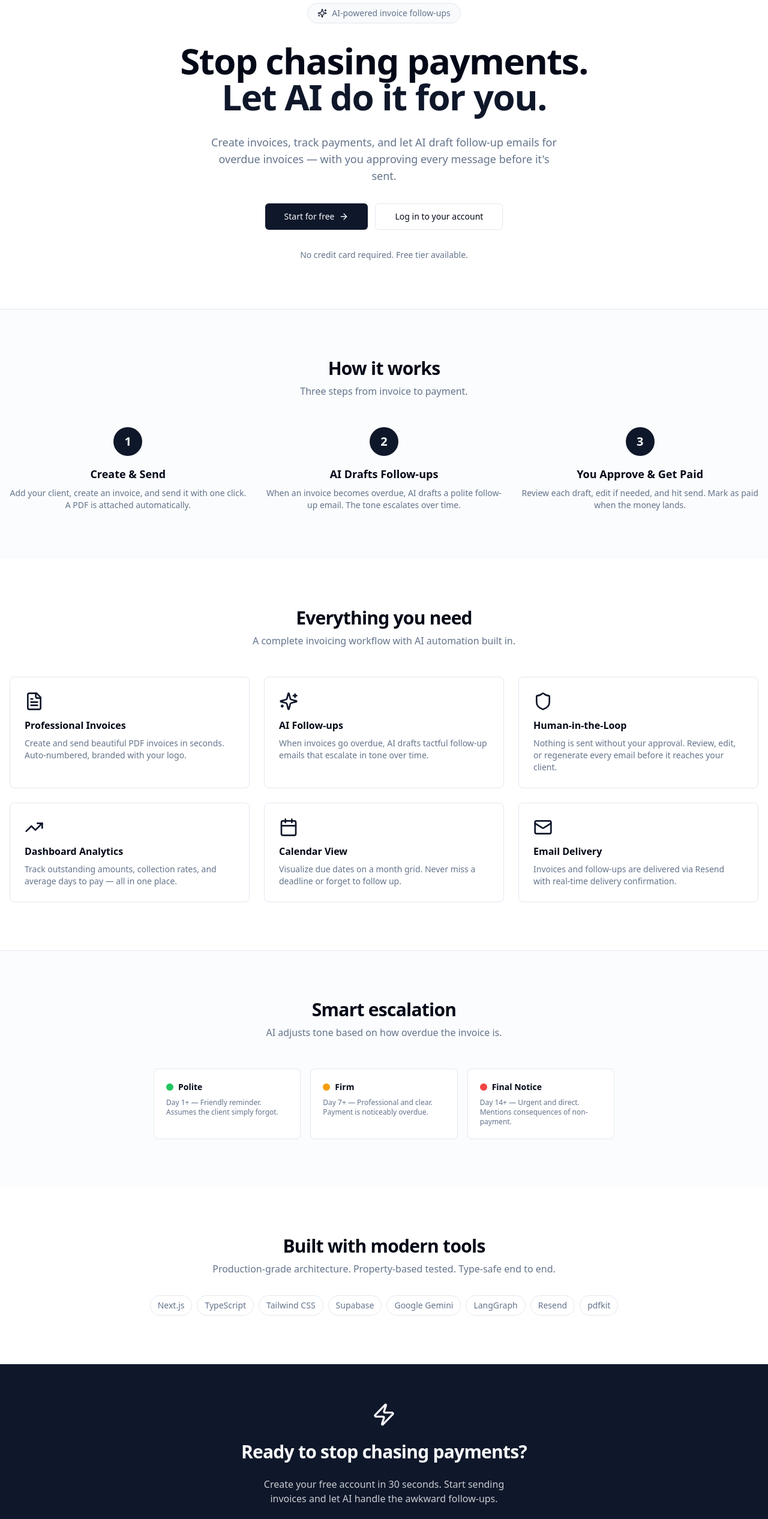
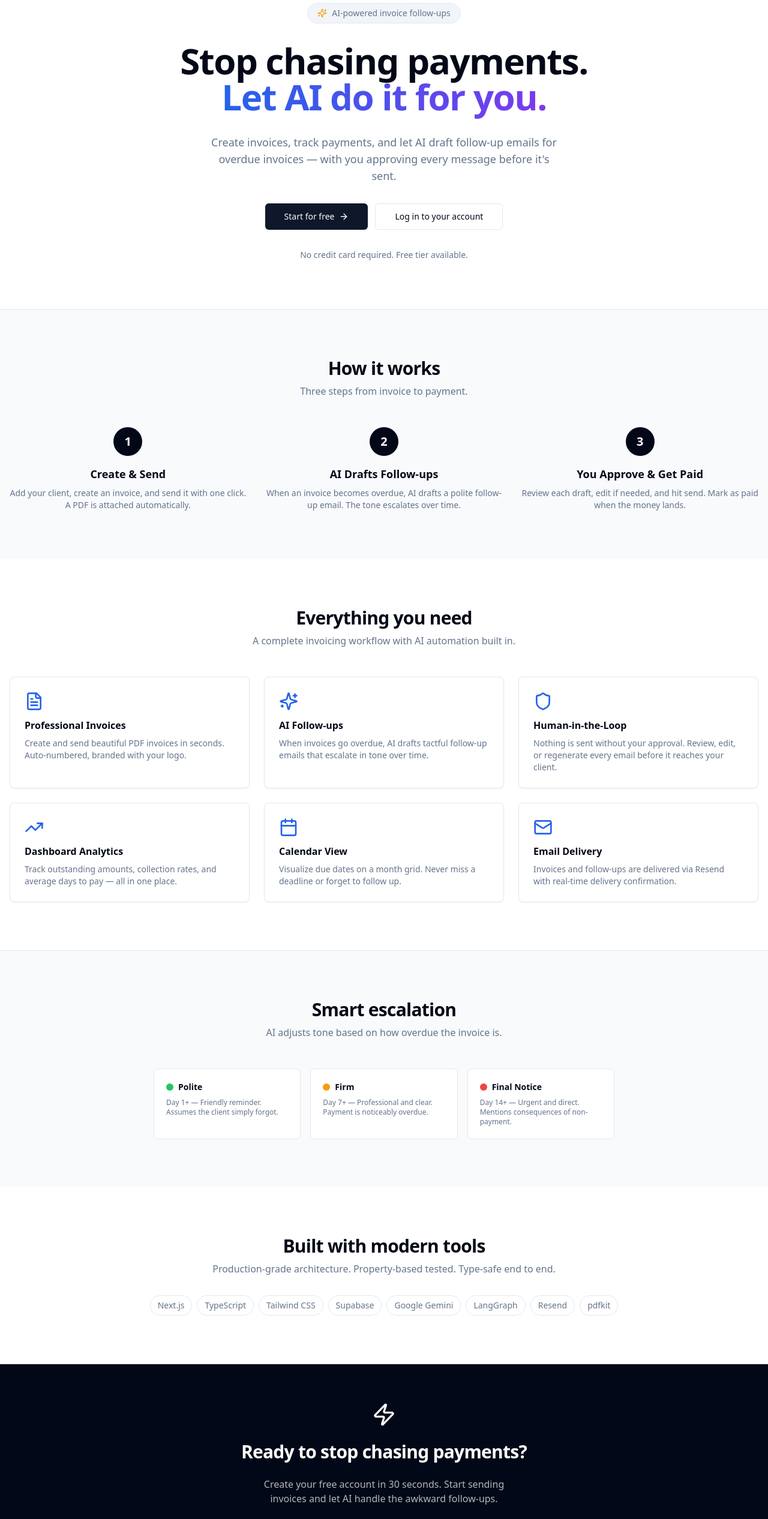
Before and after one commit to KuntalRathod/PayNudge, a Next.js app in the folder frontend/: page / in a window 1280 px wide. Shown: the part 180-2712 px from the top of the page at 60% size. Built offline with nearby package versions, Linux system fonts and the light colour scheme.

Commit message:
style(ui): refine color scheme and visual hierarchy across landing and auth pages

```diff
--- a/frontend/app/login/page.tsx
+++ b/frontend/app/login/page.tsx
@@ -6,7 +6,7 @@ export default function LoginPage() {
   return (
     <div className="flex min-h-screen">
       {/* Left panel: branding (hidden on mobile) */}
-      <div className="hidden w-1/2 flex-col justify-between bg-primary p-10 text-primary-foreground lg:flex">
+      <div className="hidden w-1/2 flex-col justify-between bg-slate-900 p-10 text-white lg:flex">
         <Link href="/" className="text-lg font-semibold">
           PayNudge
         </Link>
@@ -15,11 +15,11 @@ export default function LoginPage() {
             &ldquo;Stop chasing payments manually. Let AI handle the awkward follow-ups while you
             focus on your work.&rdquo;
           </blockquote>
-          <p className="text-primary-foreground/70">
+          <p className="text-white/60">
             AI-powered invoice follow-ups for freelancers and small businesses.
           </p>
         </div>
-        <p className="text-sm text-primary-foreground/60">
+        <p className="text-sm text-white/40">
           © {new Date().getFullYear()} PayNudge
         </p>
       </div>
--- a/frontend/app/page.tsx
+++ b/frontend/app/page.tsx
@@ -110,15 +110,15 @@ export default function LandingPage() {
       <main className="flex-1">
         {/* Hero */}
         <section className="container flex flex-col items-center gap-8 pb-20 pt-20 text-center md:pt-32">
-          <div className="flex items-center gap-2 rounded-full border bg-muted/50 px-4 py-1.5 text-sm text-muted-foreground">
-            <Sparkles className="h-4 w-4 text-primary" />
+          <div className="flex items-center gap-2 rounded-full border bg-muted px-4 py-1.5 text-sm text-muted-foreground">
+            <Sparkles className="h-4 w-4 text-amber-500" />
             AI-powered invoice follow-ups
           </div>
 
           <h1 className="max-w-3xl text-4xl font-bold tracking-tight sm:text-5xl md:text-6xl">
             Stop chasing payments.
             <br />
-            <span className="text-primary">Let AI do it for you.</span>
+            <span className="bg-gradient-to-r from-blue-600 to-violet-600 bg-clip-text text-transparent dark:from-blue-400 dark:to-violet-400">Let AI do it for you.</span>
           </h1>
 
           <p className="max-w-xl text-lg text-muted-foreground">
@@ -148,7 +148,7 @@ export default function LandingPage() {
         </section>
 
         {/* How it works */}
-        <section className="border-t bg-muted/30 py-20">
+        <section className="border-t bg-muted/50 py-20">
           <div className="container">
             <div className="mb-12 text-center">
               <h2 className="text-3xl font-bold tracking-tight">How it works</h2>
@@ -160,7 +160,7 @@ export default function LandingPage() {
             <div className="grid gap-8 md:grid-cols-3">
               {STEPS.map((step) => (
                 <div key={step.step} className="relative flex flex-col items-center text-center">
-                  <div className="mb-4 flex h-12 w-12 items-center justify-center rounded-full bg-primary text-xl font-bold text-primary-foreground">
+                  <div className="mb-4 flex h-12 w-12 items-center justify-center rounded-full bg-foreground text-xl font-bold text-background">
                     {step.step}
                   </div>
                   <h3 className="mb-2 text-lg font-semibold">{step.title}</h3>
@@ -185,9 +185,9 @@ export default function LandingPage() {
               {FEATURES.map((feature) => (
                 <div
                   key={feature.title}
-                  className="rounded-lg border bg-card p-6 transition-colors hover:bg-accent/50"
+                  className="rounded-lg border bg-card p-6 shadow-sm transition-all hover:shadow-md hover:-translate-y-0.5"
                 >
-                  <feature.icon className="mb-3 h-8 w-8 text-primary" />
+                  <feature.icon className="mb-3 h-8 w-8 text-blue-600 dark:text-blue-400" />
                   <h3 className="mb-2 font-semibold">{feature.title}</h3>
                   <p className="text-sm text-muted-foreground">{feature.description}</p>
                 </div>
@@ -197,7 +197,7 @@ export default function LandingPage() {
         </section>
 
         {/* Escalation tiers */}
-        <section className="border-t bg-muted/30 py-20">
+        <section className="border-t bg-muted/50 py-20">
           <div className="container">
             <div className="mb-12 text-center">
               <h2 className="text-3xl font-bold tracking-tight">Smart escalation</h2>
@@ -259,25 +259,25 @@ export default function LandingPage() {
         </section>
 
         {/* CTA */}
-        <section className="border-t bg-primary py-16 text-primary-foreground">
+        <section className="border-t bg-foreground py-16 text-background">
           <div className="container flex flex-col items-center gap-6 text-center">
             <Zap className="h-10 w-10" />
             <h2 className="text-3xl font-bold tracking-tight">
               Ready to stop chasing payments?
             </h2>
-            <p className="max-w-md text-primary-foreground/80">
+            <p className="max-w-md opacity-70">
               Create your free account in 30 seconds. Start sending invoices and let AI handle the
               awkward follow-ups.
             </p>
             <Link
               href="/signup"
               className={cn(
-                buttonVariants({ size: 'lg', variant: 'secondary' }),
-                'gap-2',
+                buttonVariants({ size: 'lg', variant: 'outline' }),
+                'border-background/30 bg-background text-foreground hover:bg-background/90',
               )}
             >
               Get started free
-              <ArrowRight className="h-4 w-4" />
+              <ArrowRight className="ml-2 h-4 w-4" />
             </Link>
           </div>
         </section>
--- a/frontend/app/signup/page.tsx
+++ b/frontend/app/signup/page.tsx
@@ -5,7 +5,7 @@ export default function SignUpPage() {
   return (
     <div className="flex min-h-screen">
       {/* Left panel: branding (hidden on mobile) */}
-      <div className="hidden w-1/2 flex-col justify-between bg-primary p-10 text-primary-foreground lg:flex">
+      <div className="hidden w-1/2 flex-col justify-between bg-slate-900 p-10 text-white lg:flex">
         <Link href="/" className="text-lg font-semibold">
           PayNudge
         </Link>
@@ -14,14 +14,14 @@ export default function SignUpPage() {
             &ldquo;Create invoices, track payments, and let AI draft follow-ups — with you
             approving every message.&rdquo;
           </blockquote>
-          <div className="space-y-2 text-sm text-primary-foreground/70">
+          <div className="space-y-2 text-sm text-white/70">
             <p>✓ Professional PDF invoices in seconds</p>
             <p>✓ AI drafts escalating follow-up emails</p>
             <p>✓ Nothing sent without your approval</p>
             <p>✓ Dashboard with real-time analytics</p>
           </div>
         </div>
-        <p className="text-sm text-primary-foreground/60">
+        <p className="text-sm text-white/40">
           © {new Date().getFullYear()} PayNudge
         </p>
       </div>
```
Also changed, not shown: 1 other file (tests, documents, lock files or other folders).
